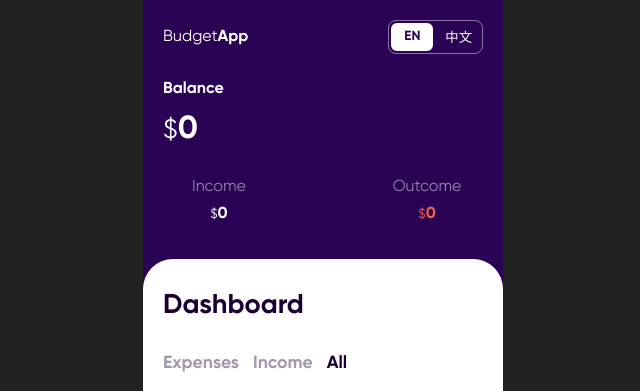
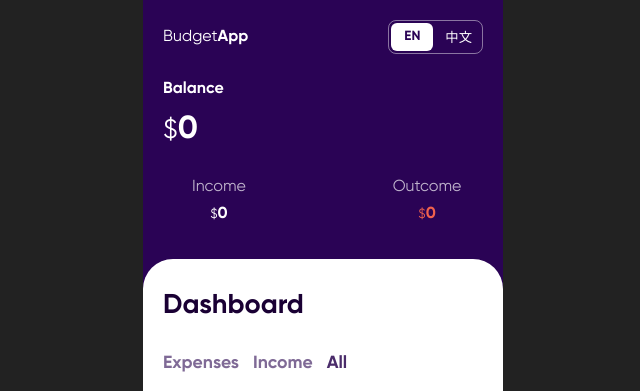
Before and after one commit to Kingzner/budget-app, a website: page index.html in a window 1280 px wide. Shown: the top 391 px of the page, 317-957 px from the left. Drawn offline with Linux system fonts and the light colour scheme.

Commit message:
Update colors and opacity in style.css

```diff
--- a/style.css
+++ b/style.css
@@ -123,7 +123,7 @@ body {
   border: none;
   font-size: 1.5em;
   cursor: pointer;
-  color: #999;
+  color: #666;
   padding: 0 10px;
 }
 
@@ -262,8 +262,7 @@ input[type="number"] {
 }
 
 .budget-header .account .income .title {
-  color: #fff;
-  opacity: 0.5;
+  color: rgba(255, 255, 255, 0.7);
 }
 .budget-header .account .income .income-total {
   color: #fff;
@@ -271,8 +270,7 @@ input[type="number"] {
 }
 
 .budget-header .account .outcome .title {
-  color: #fff;
-  opacity: 0.5;
+  color: rgba(255, 255, 255, 0.7);
 }
 .budget-header .account .outcome .outcome-total {
   color: #f0624d;
@@ -310,9 +308,9 @@ input[type="number"] {
   display: inline-block;
   cursor: pointer;
   font-size: 1.1em;
-  color: #1a0034;
+  color: #4a2c6a;
   font-family: "Gilroy Bold";
-  opacity: 0.4;
+  opacity: 0.7;
 }
 
 .toggle .second-tab,
```
